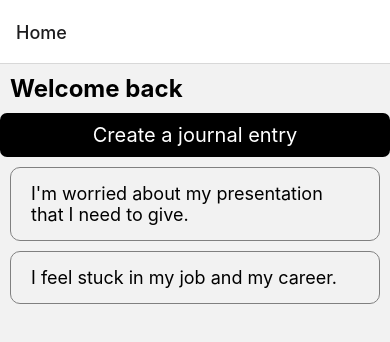
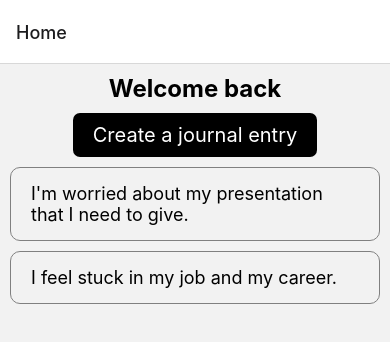
Before and after one commit to eustin/cbt-app, a React Native app: screen /Home in a window 390 px wide. Shown: the top 342 px of the page. Built offline with nearby package versions, Linux system fonts and the light colour scheme.

Commit message:
add styling to HomeScreen container

```diff
--- a/src/screens/HomeScreen.js
+++ b/src/screens/HomeScreen.js
@@ -34,7 +34,7 @@ const journalEntries = [
 
 const HomeScreen = ({ navigation }) => {
   return (
-    <View>
+    <View style={styles.container}>
       <Text style={styles.title}>Welcome back</Text>
       <Button title="Create a journal entry" onPress={() => navigation.navigate("Create Entry")}/>
       <FlatList
@@ -55,6 +55,9 @@ const HomeScreen = ({ navigation }) => {
 };
 
 const styles = StyleSheet.create({
+  container: {
+    alignItems: "center",
+  },
   title: {
     fontSize: 24,
     fontWeight: "bold",
```
